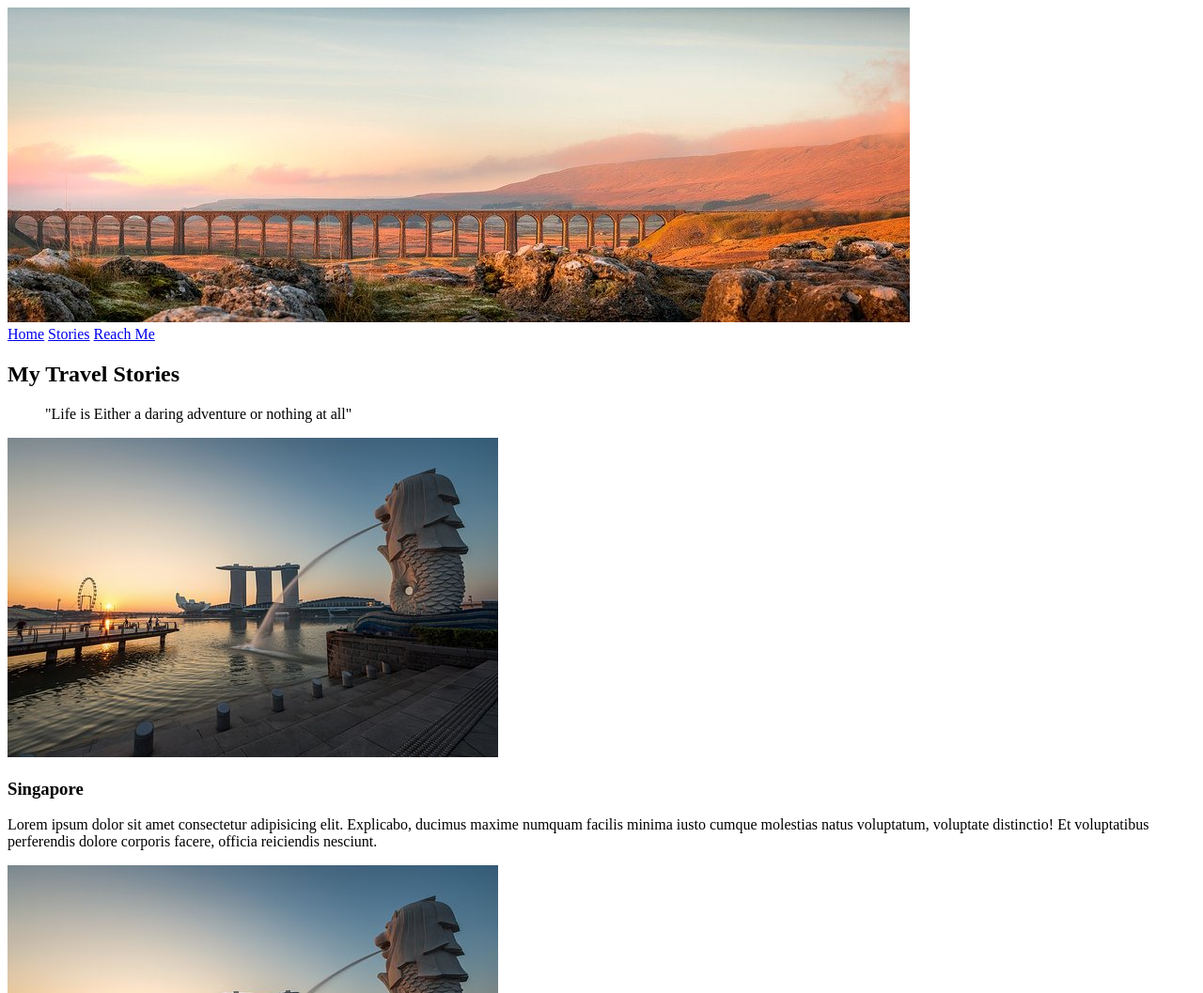
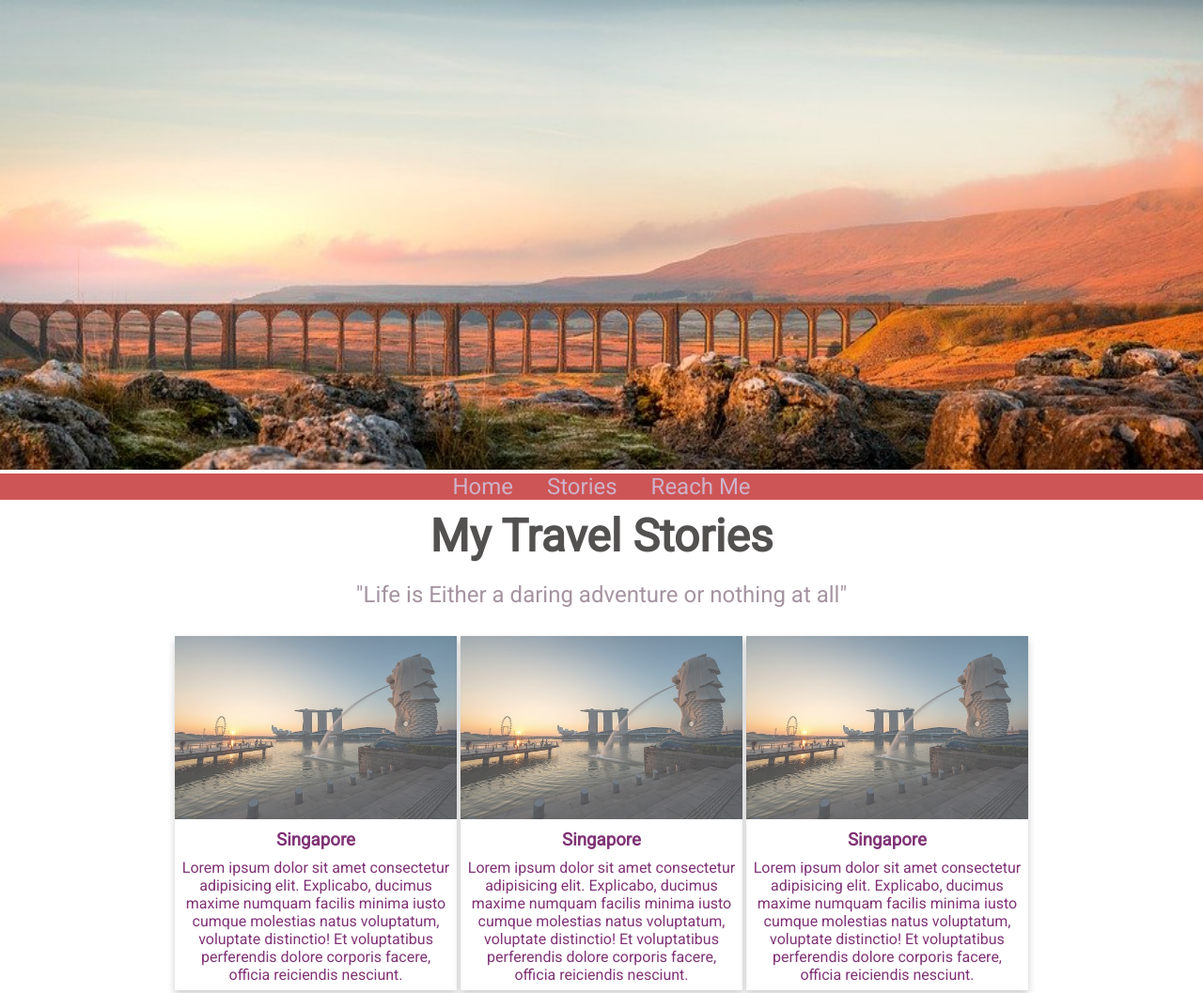
Before and after one commit to JWD05/mytravelstories-1, a plain HTML site: page stories.html in a window 1280 px wide. Shown: the top 1057 px of the page at 94% size. Drawn offline with Linux system fonts and the light colour scheme.

Commit message:
Modify the Travel page

```diff
--- a/css/styles.css
+++ b/css/styles.css
@@ -1,3 +1,80 @@
+
+@import url('https://fonts.googleapis.com/css2?family=Roboto&display=swap');
+
+*{
+  margin: 0;
+  padding: 0;
+  box-sizing: border-box;
+}
+body{
+  font-family: "Roboto", 'Courier New', Courier, monospace;
+}
+
+header {
+  text-align: center;
+}
+header > img {
+  width: 100%;
+  height: 500px;
+}
+nav {
+  background-color: rgb(206, 85, 85);
+
+}
+nav a {
+  color: rgba(206, 201, 231, 0.8);
+  text-decoration: none;
+  font-size: 1.5em;
+  padding: 0 16px;
+}
+nav a:hover {
+  background-color: aqua;
+  color: rgb(200, 137, 36);
+}
+h1 {
+  font-size: 3em;
+  color: hsl(0, 2%, 32%);
+  padding: 10px;
+}
+blockquote {
+  font-size: 1.5em;
+  color: hsla(315, 28%, 23%, 0.5);
+  padding: 10px;
+
+}
+
+/*Stories Page*/
+/* Using display for layout*/
+.stories {
+  width: 940px;
+  text-align:center;
+  margin: 0 auto;
+}
+.stories .col {
+  display: inline-block;
+  margin: 20px auto;
+}
+.stories > article {
+  max-width: 300px;
+  overflow: hidden;
+  box-shadow: 0 4px 8px 0 rgba(0, 0, 0, 0.2);
+}
+.col > img {
+  width: 100%;
+  opacity: 0.7;
+}
+.col p, .col h3 {
+  color: #803376;
+  padding: 2px;
+  margin: 5px;
+}
+
+/*Footer*/
+footer {
+  text-align: center;
+  margin: 15px 0;
+}
+
 table {
   border-collapse: collapse;
 }
@@ -13,3 +90,6 @@ td {
 legend {
   font-weight: bold;
 }
+img {
+  height: 100%;
+}
```
